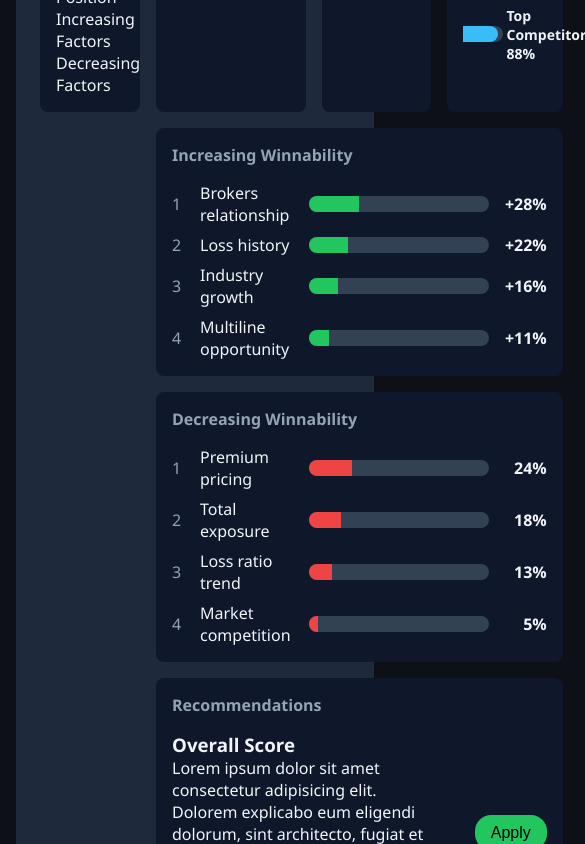
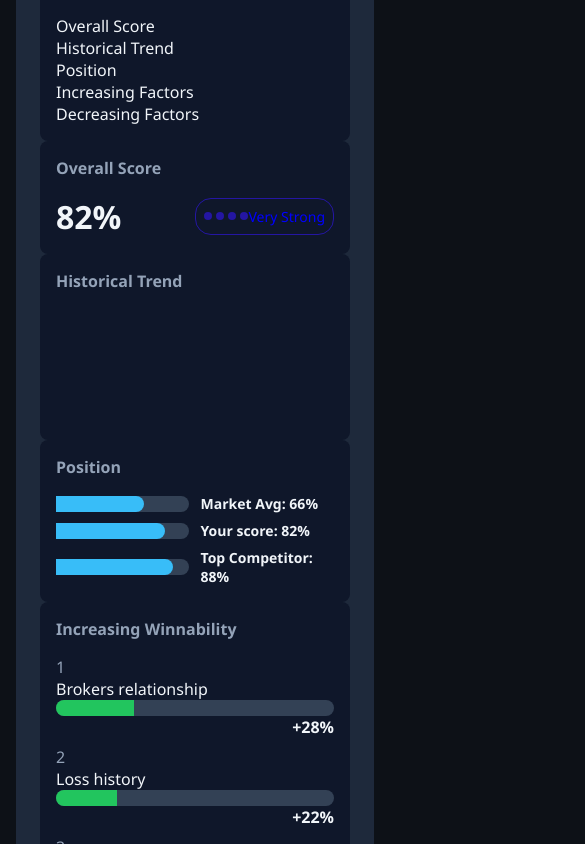
Before and after one commit to Danets/dashboard-angular, an Angular app: page /account in a window 390 px wide. Shown: the part 2320-3164 px from the top of the page, 585 px wide, since content can reach past the window. Built offline with nearby package versions, Linux system fonts and the light colour scheme.

Commit message:
Have been fixed styles for mobile devices in Winnability component

```diff
--- a/src/app/pages/account/account-status/account-status.scss
+++ b/src/app/pages/account/account-status/account-status.scss
@@ -1,7 +1,9 @@
 .account-status {
+  @media (min-width: 768px) {
     display: grid;
     grid-template-columns: minmax(400px, 1fr) minmax(300px, 500px);
     gap: 1rem;
+  }
   color: #f1f5f9;
   border-radius: 10px;
   margin-block: 0.5rem;
@@ -19,10 +21,7 @@
     display: flex;
     align-items: center;
     gap: 0.5rem;
-  }
-
     @media (min-width: 1440px) {
-    &__headline {
       white-space: nowrap;
     }
   }
@@ -82,9 +81,11 @@
     list-style: none;
     padding: 0;
     margin: 0;
+    @media (min-width: 768px) {
       display: grid;
       grid-template-columns: repeat(2, minmax(150px, 1fr));
       gap: 0.5rem;
+    }
   }
 
   &__list-item {
--- a/src/app/pages/account/winnability/winnability.scss
+++ b/src/app/pages/account/winnability/winnability.scss
@@ -4,6 +4,7 @@
   padding: 1.5rem;
   color: #f1f5f9;
 
+  @media (min-width: 768px) {
     &__grid {
       display: grid;
       grid-template-columns: minmax(100px, 1fr) repeat(
@@ -11,11 +12,13 @@
           minmax(150px, 1fr)
         );
       grid-template-rows: auto;
+
       grid-template-areas:
         "sidebar score trend position"
         "sidebar subgrid subgrid subgrid"
         "sidebar recommendations recommendations recommendations";
       gap: 1rem;
+    }
   }
 
   &__card,
@@ -83,7 +86,9 @@
 
     &__label {
       font-size: 0.875rem;
+      @media (min-width: 1440px) {
         white-space: nowrap;
+      }
     }
   }
 
@@ -130,16 +135,20 @@
   .subgrid {
     grid-area: subgrid;
     display: grid;
-    grid-template-columns: repeat(auto-fit, minmax(250px, 1fr));
+    @media (min-width: 1024px) {
+      grid-template-columns: repeat(auto-fit, minmax(200px, 1fr));
       gap: 1rem;
+    }
+    gap: 0.5rem;
   }
 
   &__factor {
+    @media (min-width: 768px) {
       display: grid;
-    grid-template-columns: 20px 1fr 180px 50px;
+      grid-template-columns: 20px 1fr 100px 50px;
       align-items: center;
       gap: 0.5rem;
-
+    }
     &-index {
       color: #94a3b8;
     }
```
Lines whose indentation alone changed are shown as unchanged.
